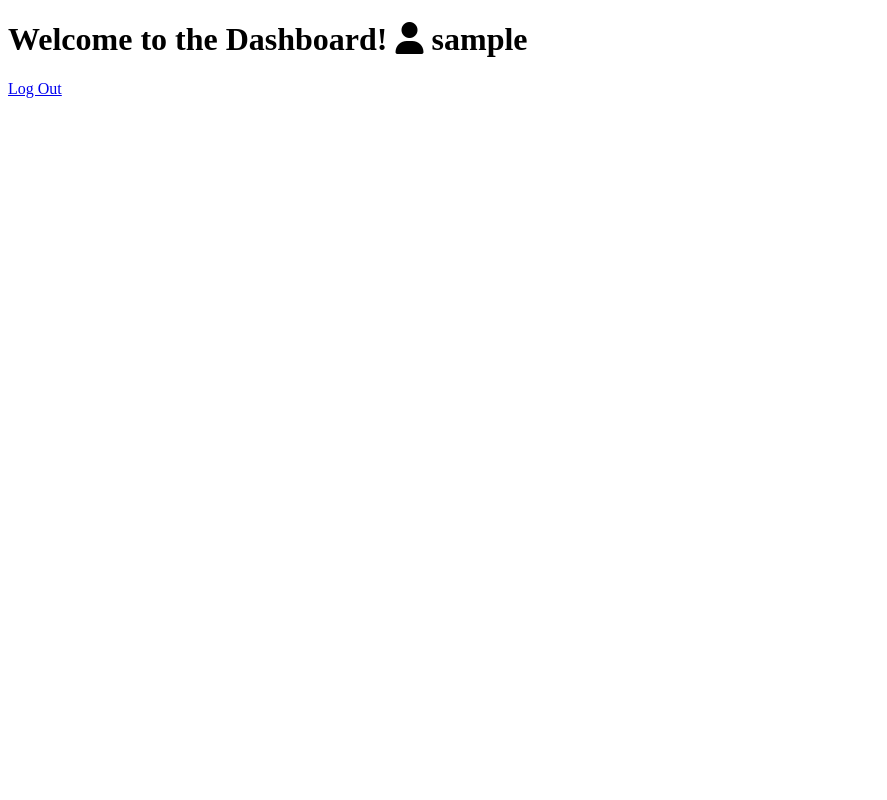
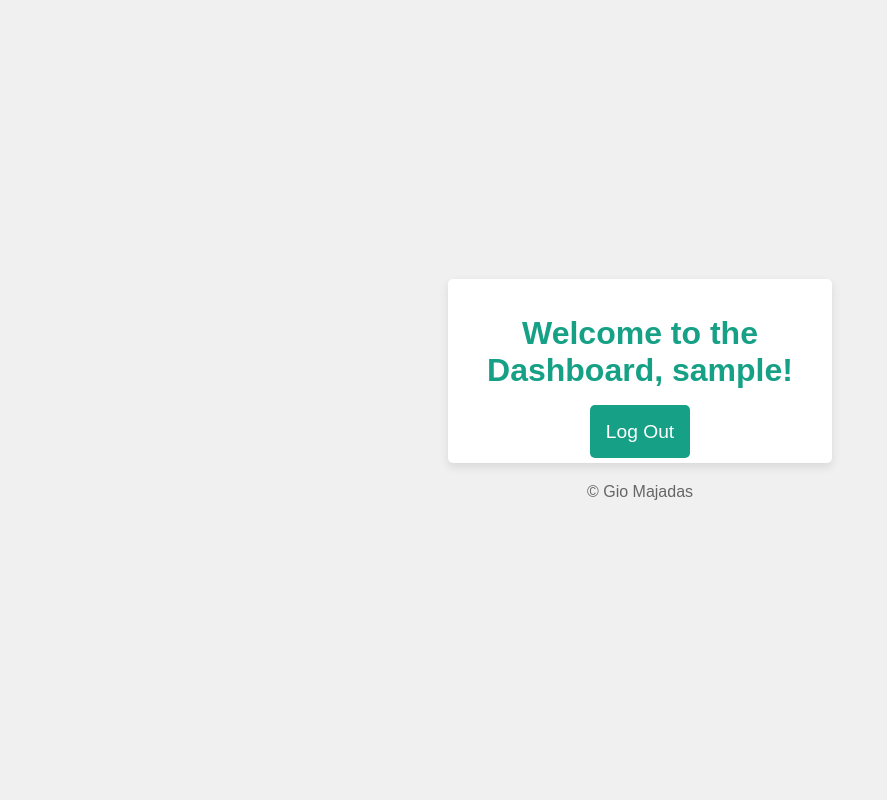
Before and after one commit to GioMjds/flask-session, a Flask app: page /dashboard in a window 1280 px wide. Shown: the whole page, without its empty margins (0-887 px from the left). Run offline with Flask 3, Linux system fonts and the light colour scheme; the visitor is signed in with stand-in values (Sample User, id 1); some libraries are stand-ins or nearby versions.

```diff
--- a/session_act/login_session/templates/dashboard.html
+++ b/session_act/login_session/templates/dashboard.html
@@ -4,11 +4,15 @@
     <meta charset="UTF-8">
     <meta name="viewport" content="width=device-width, initial-scale=1.0">
     <link rel="stylesheet" href="{{ url_for('static', filename='dashboard.css') }}">
-    <link rel="stylesheet" href="https://cdnjs.cloudflare.com/ajax/libs/font-awesome/6.6.0/css/all.min.css">
     <title>Dashboard Page</title>
 </head>
 <body>
-    <h1>Welcome to the Dashboard! <i class="fas fa-user"></i> {{ username }}</h1>
-    <a href="{{ url_for('login.logout') }}">Log Out</a>
+    <div class="wrapper">
+        <h1>Welcome to the Dashboard, {{ username }}!</h1>
+        <a href="{{ url_for('login.logout') }}">Log Out</a>
+    </div>
+    <div class="footer">
+        <p>&copy; Gio Majadas</p>
+    </div>
 </body>
 </html>
--- a/session_act/login_session/templates/login.html
+++ b/session_act/login_session/templates/login.html
@@ -4,7 +4,6 @@
         <meta charset="UTF-8">
         <meta name="viewport" content="width=device-width, initial-scale=1.0">
         <link rel="stylesheet" href="{{ url_for('static', filename='login.css') }}">
-        <link rel="stylesheet" href="https://cdnjs.cloudflare.com/ajax/libs/font-awesome/6.6.0/css/all.min.css">
         <title>Login Page</title>
     </head>
     <body>
@@ -12,11 +11,9 @@
             <div class="title"><span>Login</span></div>
             <form method="POST">
                 <div class="row">
-                    <i class="fas fa-user"></i>
                     <input type="text" name="username" placeholder="Username" required>
                 </div>
                 <div class="row">
-                    <i class="fas fa-lock"></i>
                     <input type="password" name="password" placeholder="Password" required>
                 </div>
                 <div class="row">
--- a/session_act/static/dashboard.css
+++ b/session_act/static/dashboard.css
@@ -0,0 +1,52 @@
+* {
+    margin: 0;
+    padding: 0;
+    box-sizing: border-box;
+    font-family: 'Raleway', sans-serif;
+}
+
+body {
+    display: flex;
+    flex-direction: column;
+    align-items: center;
+    justify-content: center;
+    height: 100vh;
+    background: #f0f0f0;
+}
+
+.wrapper {
+    width: 30%;
+    height: auto;
+    background: white;
+    border-radius: 5px;
+    box-shadow: 0 4px 10px rgba(0, 0, 0, 0.1);
+    padding: 20px;
+    text-align: center;
+
+    h1 {
+        color: #16a085;
+        font-size: 2rem;
+        padding: 1rem;
+        margin-bottom: 1rem;
+    }
+
+    a {
+        text-decoration: none;
+        padding: 1rem;
+        background: #16a085;
+        color: white;
+        border-radius: 5px;
+        font-size: 1.2rem;
+        transition: background 0.3s;
+
+        &:hover {
+            background: #1abc9c;
+        }
+    }
+}
+
+.footer {
+    margin: 20px;
+    font-size: 1rem;
+    color: #666;
+}
```
Also changed, not shown: session_act/login_session/login_bp.py (line endings or trailing spaces).
